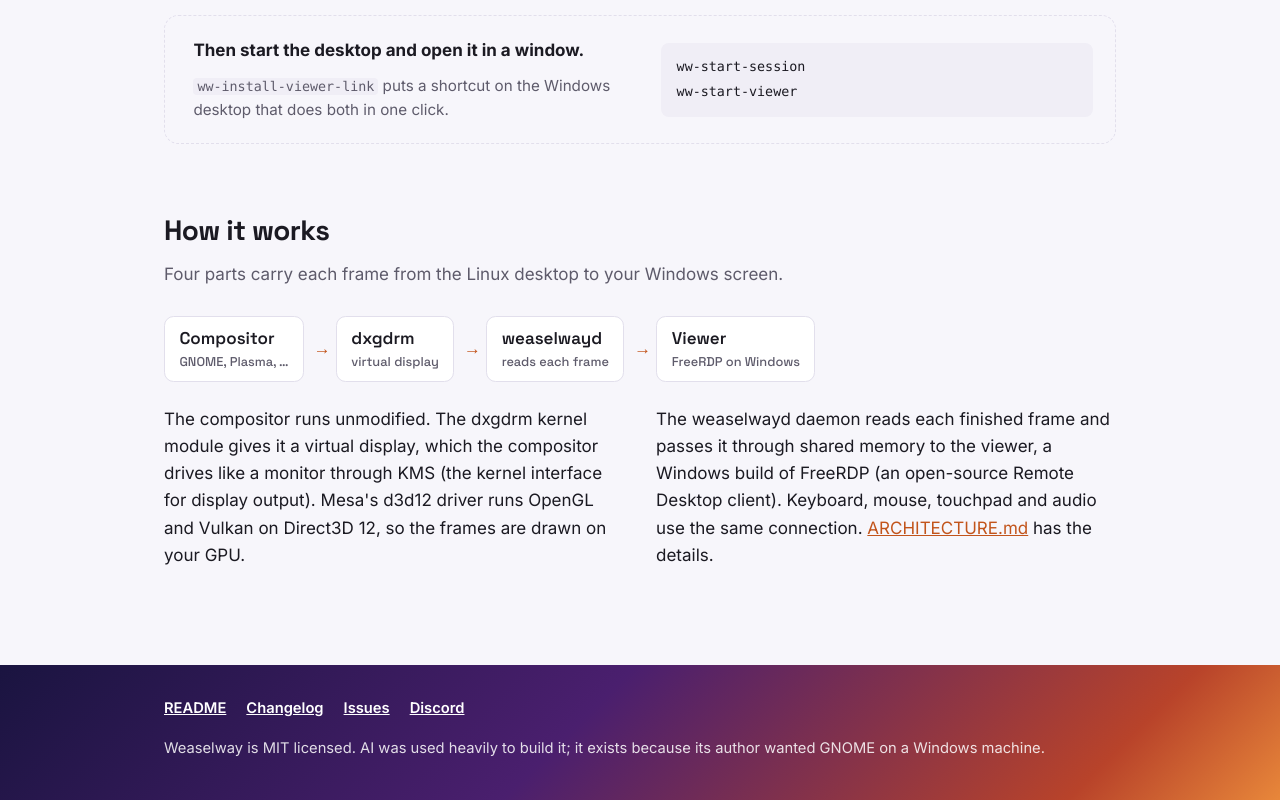
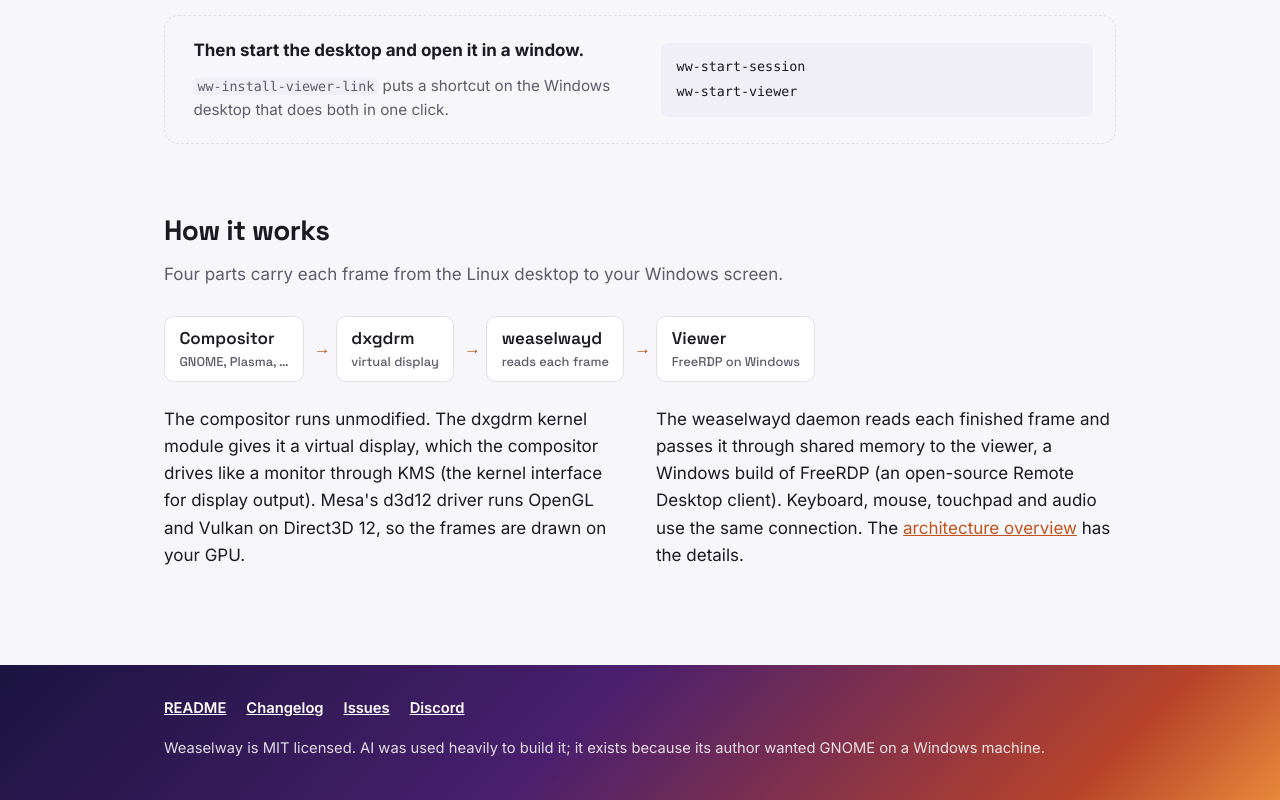
Before and after one commit to weaselway/weaselway.github.io, a plain HTML site: page index.html in a window 1280 px wide. Shown: the part 3285-4085 px from the top of the page. Drawn offline with Linux system fonts and the light colour scheme.

Commit message:
Name the architecture overview instead of its file

```diff
--- a/index.html
+++ b/index.html
@@ -252,7 +252,7 @@ ww-start-viewer</code></pre>
     </ol>
     <div class="cols">
       <p>The compositor runs unmodified. The dxgdrm kernel module gives it a virtual display, which the compositor drives like a monitor through KMS (the kernel interface for display output). Mesa's d3d12 driver runs OpenGL and Vulkan on Direct3D 12, so the frames are drawn on your GPU.</p>
-      <p>The weaselwayd daemon reads each finished frame and passes it through shared memory to the viewer, a Windows build of FreeRDP (an open-source Remote Desktop client). Keyboard, mouse, touchpad and audio use the same connection. <a href="https://github.com/weaselway/weaselway/blob/main/ARCHITECTURE.md">ARCHITECTURE.md</a> has the details.</p>
+      <p>The weaselwayd daemon reads each finished frame and passes it through shared memory to the viewer, a Windows build of FreeRDP (an open-source Remote Desktop client). Keyboard, mouse, touchpad and audio use the same connection. The <a href="https://github.com/weaselway/weaselway/blob/main/ARCHITECTURE.md">architecture overview</a> has the details.</p>
     </div>
   </section>
 </div>
```
